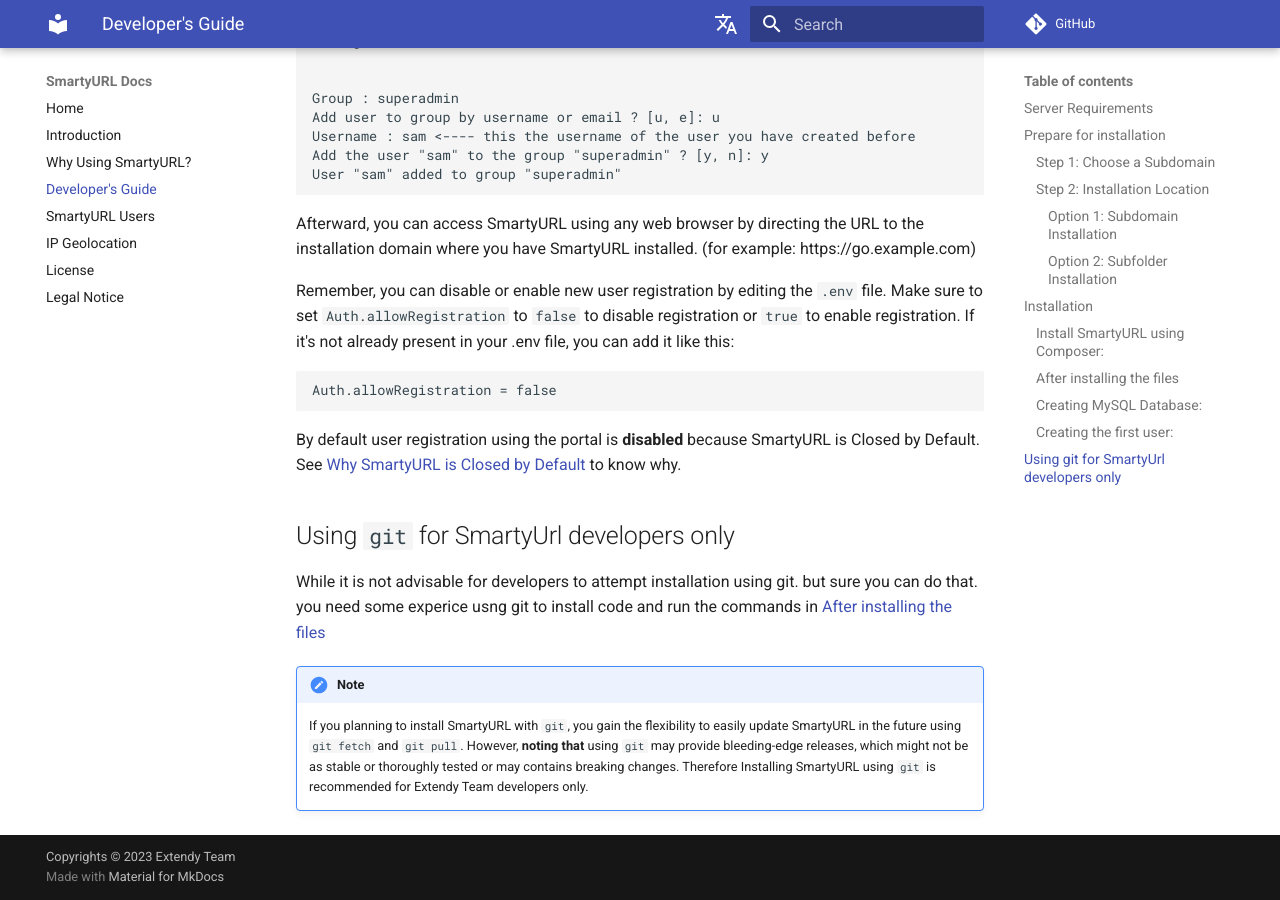
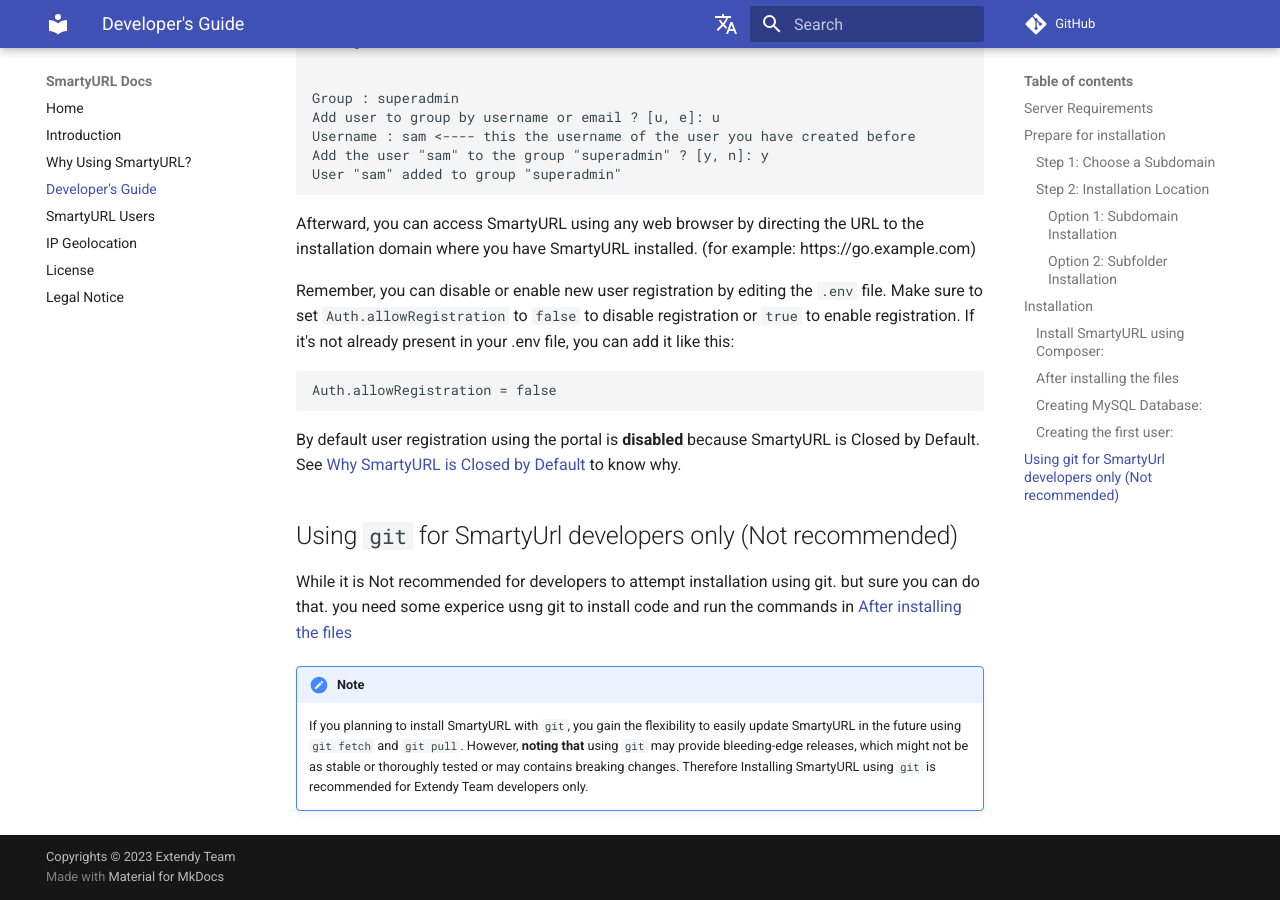
Before and after one commit to Extendy/SmartyURL, an MkDocs documentation site: the page built from docs/developers.md, in a window 1280 px wide and 900 px high, scrolled down 3097 px. Built offline with MkDocs 1.6.1 and Material for MkDocs 9.7.7, drawn with Linux system fonts in a browser that asks for light colours; comment, search, counter and statistics services are not loaded; some of the changed text lies outside the part shown.

Commit message:
docs: prepare docs for 1.0.0-dev

```diff
--- a/docs/developers.md
+++ b/docs/developers.md
@@ -125,8 +125,9 @@ Auth.allowRegistration = false
 
 By default user registration using the portal is **disabled** because SmartyURL is Closed by Default. See [Why SmartyURL is Closed by Default](users.md/#why-smartyurl-is-closed-by-default) to know why.
 
-## Using `git` for SmartyUrl developers only
-While it is not advisable for developers to attempt installation using git. but sure you can do that. you need some experice usng git to install code and run the commands in [After installing the files](developers.md/#after-installing-the-files)
+## Using `git` for SmartyUrl developers only (Not recommended)
+
+While it is Not recommended for developers to attempt installation using git. but sure you can do that. you need some experice usng git to install code and run the commands in [After installing the files](developers.md/#after-installing-the-files)
 
 !!! note
     If you planning to install SmartyURL with `git`, you gain the flexibility to easily update SmartyURL in the future using `git fetch` and `git pull`. However, **noting that** using `git` may provide bleeding-edge releases, which might not be as stable or thoroughly tested or may contains breaking changes.
```
Also changed, not shown: other parts of docs/developers.md (+2 -2 lines), README.md (+2 -6 lines), docs/index.md (+5 -1 lines), docs/installation.md (+2 -1 lines).
